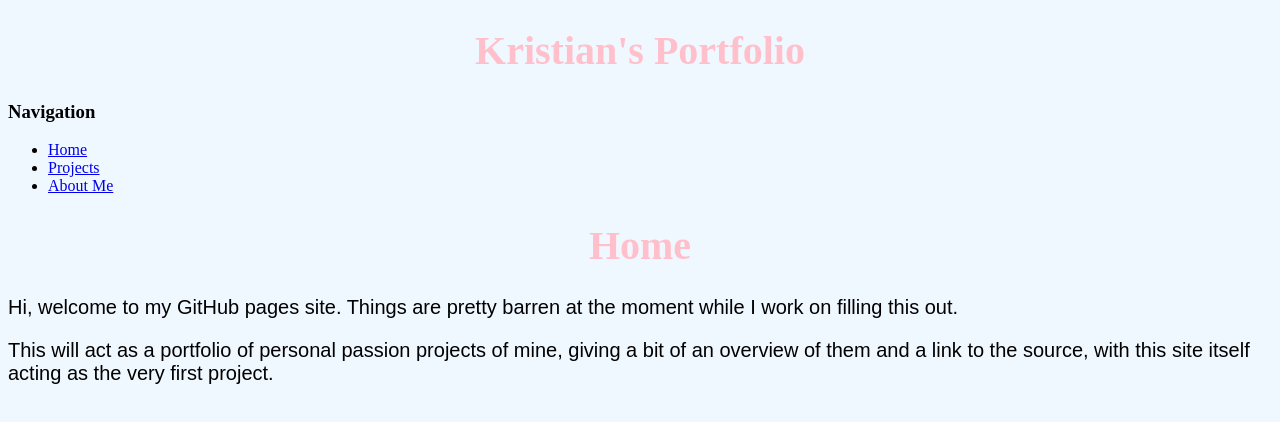
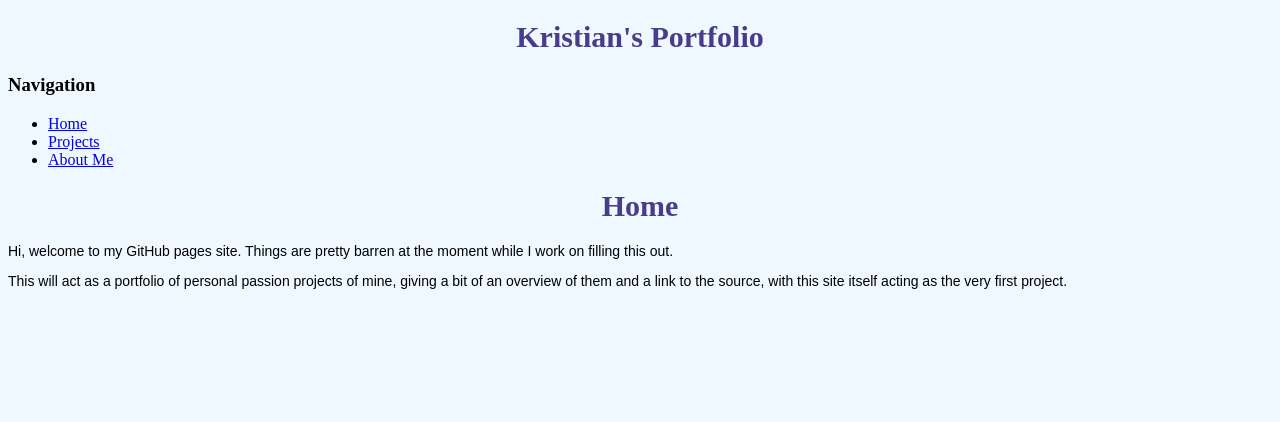
Before and after one commit to Frosk-Kristian/frosk-kristian.github.io, an Eleventy site: page index.md in a window 1280 px wide. Built offline with nearby package versions, Linux system fonts and the light colour scheme; Eleventy itself is replaced by a stand-in of ours; files that its build step writes are made by us from their sources.

Commit message:
Update default.css

```diff
--- a/css/default.css
+++ b/css/default.css
@@ -3,12 +3,12 @@ body {
 }
 
 h1 {
-    color: pink;
+    color: darkslateblue;
     text-align: center;
-    font-size: 40px;
+    font-size: 30px;
 }
 
 p {
     font-family: Arial, Helvetica, sans-serif;
-    font-size: 20px;
+    font-size: 14px;
 }
```
